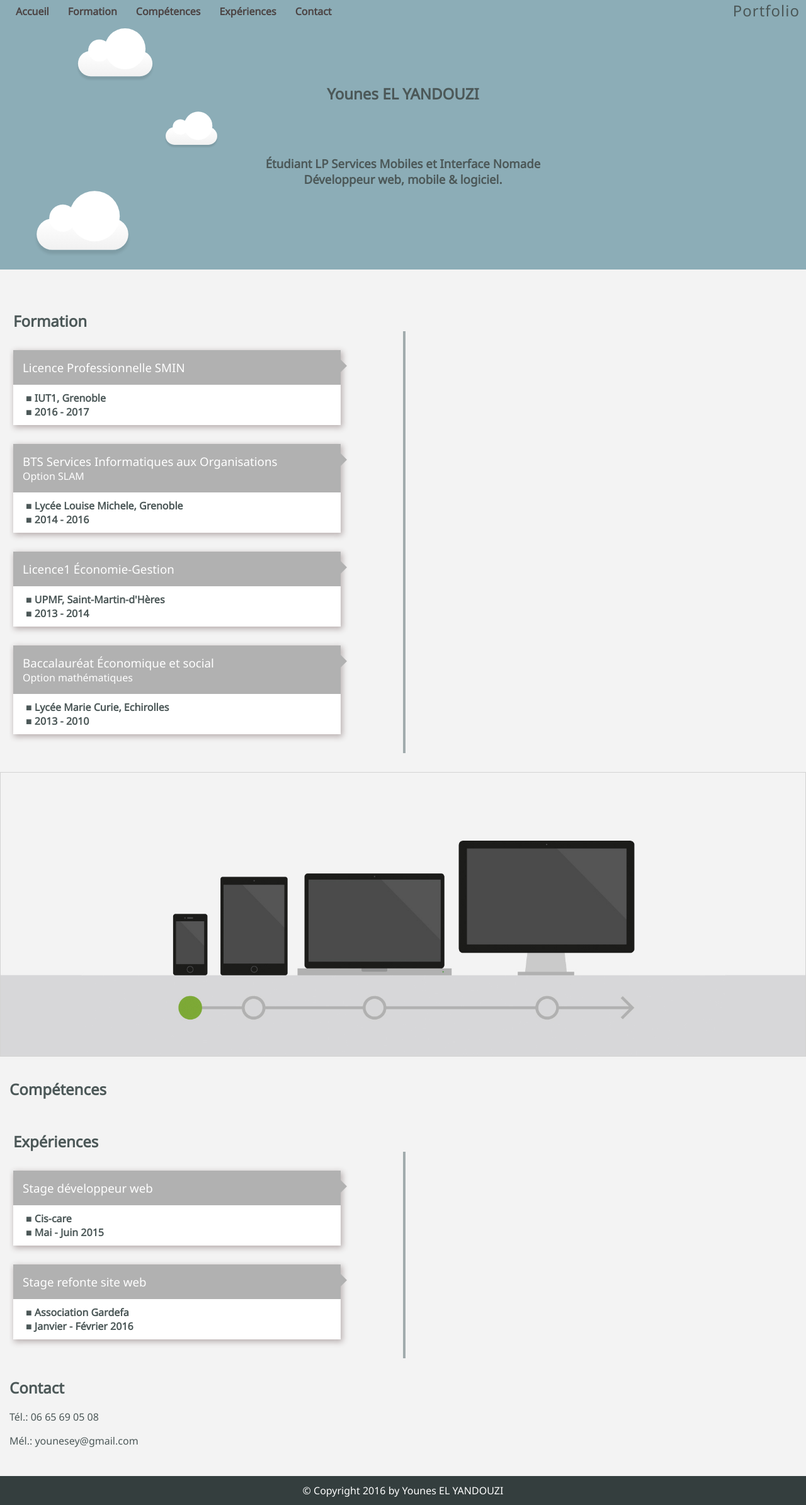
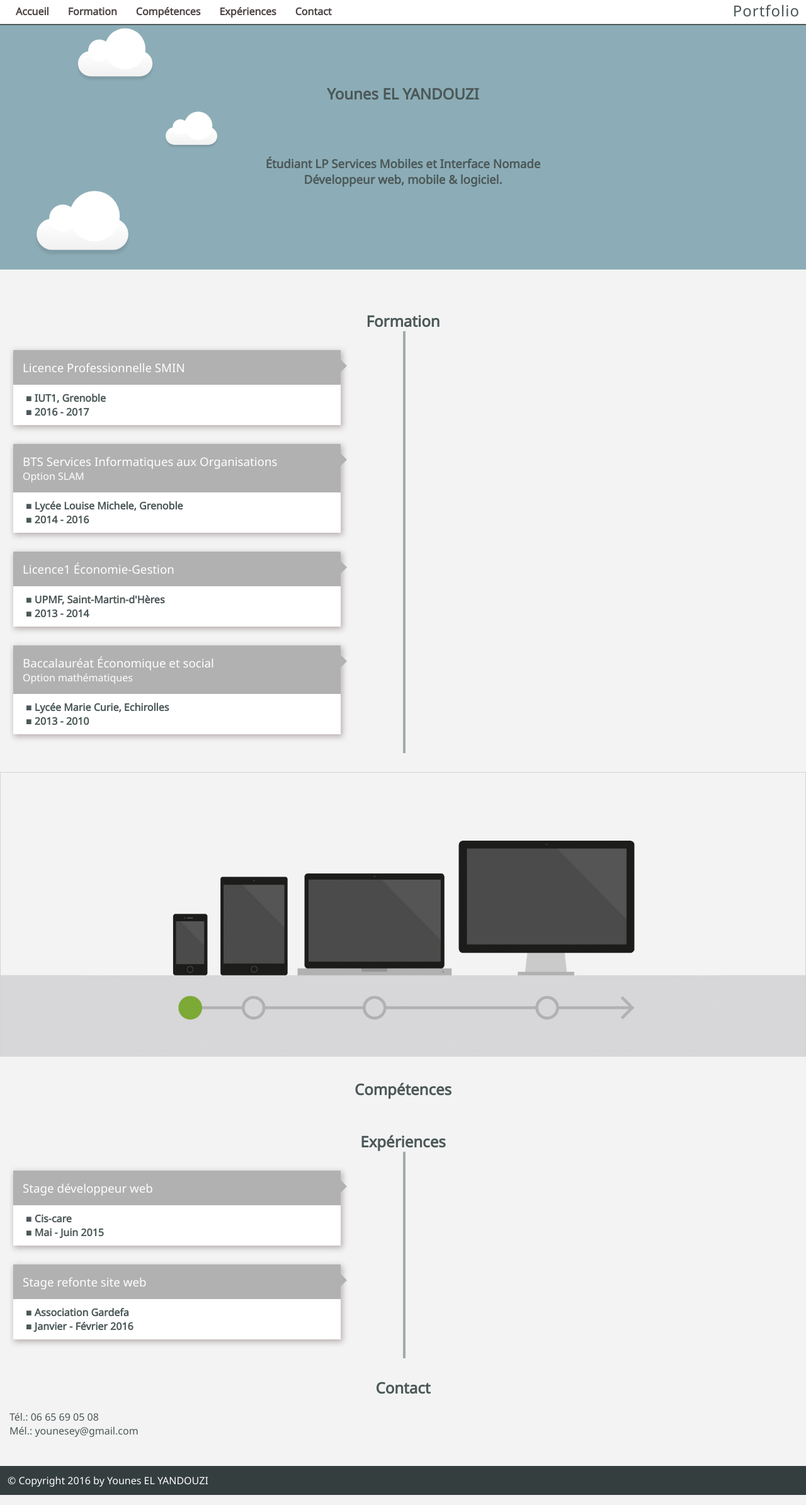
Before and after one commit to younes038/portfolio, a website: page index.html in a window 1280 px wide. Shown: the whole page at 63% size. Drawn offline with nearby package versions, Linux system fonts and the light colour scheme.

Commit message:
Added border to menu

```diff
--- a/assets/sass/partials/_menu.scss
+++ b/assets/sass/partials/_menu.scss
@@ -5,6 +5,8 @@ nav {
 	position: fixed;
 	top: 0;
 	z-index: 1;
+	background-color: white;
+	border-bottom: 2px solid;
 
 	&.sticky {
 		background: #13bef2;
--- a/assets/sass/style.scss
+++ b/assets/sass/style.scss
@@ -4,17 +4,22 @@
 @import "partials/_menu";
 @import "partials/_cloud-background";
 @import "partials/_timeline";
+@import "partials/_footer";
+
+@font-face {
+    font-family: FontAwesome;
+    src: url("../components/font-awesome/fonts/fontawesome-webfont.woff");
+}
 
 *, *:before, *:after {
 	box-sizing: border-box;
-	font-family: 'Noto Sans';
 }
 
 body {
 	margin: 0;
 	background: #f3f3f3;
 	color: #4c5858;
-}
+	font-family: 'Noto Sans';
 
 	ul {
 		margin: 0;
@@ -32,11 +37,25 @@ img {
 		height: auto;
 	}
 
+	p {
+		margin: 0;
+	}
+
 	main {
 		padding: 15px;
 
 		section {
 			margin: 30px 0;
+
+			h2 {
+				text-align: center;
+			}
+
+			#text-bio {
+				text-align: justify;
+				width: 94%;
+				margin: 0 auto;
+			}
 		}
 		.images {
 			margin: 0 -15px;
@@ -46,18 +65,4 @@ main {
 			}
 		}
 	}
-
-footer {
-	text-align: center;
-	background: #343e3e;
-	color: white;
-	padding: 12px;
-
-<<<<<<< HEAD
-	p.copyright {
-=======
-	p {
->>>>>>> menu
-		margin: 0;
 }
-}
```
Also changed, not shown: assets/css/style.min.css. Lines whose indentation alone changed are shown as unchanged.
